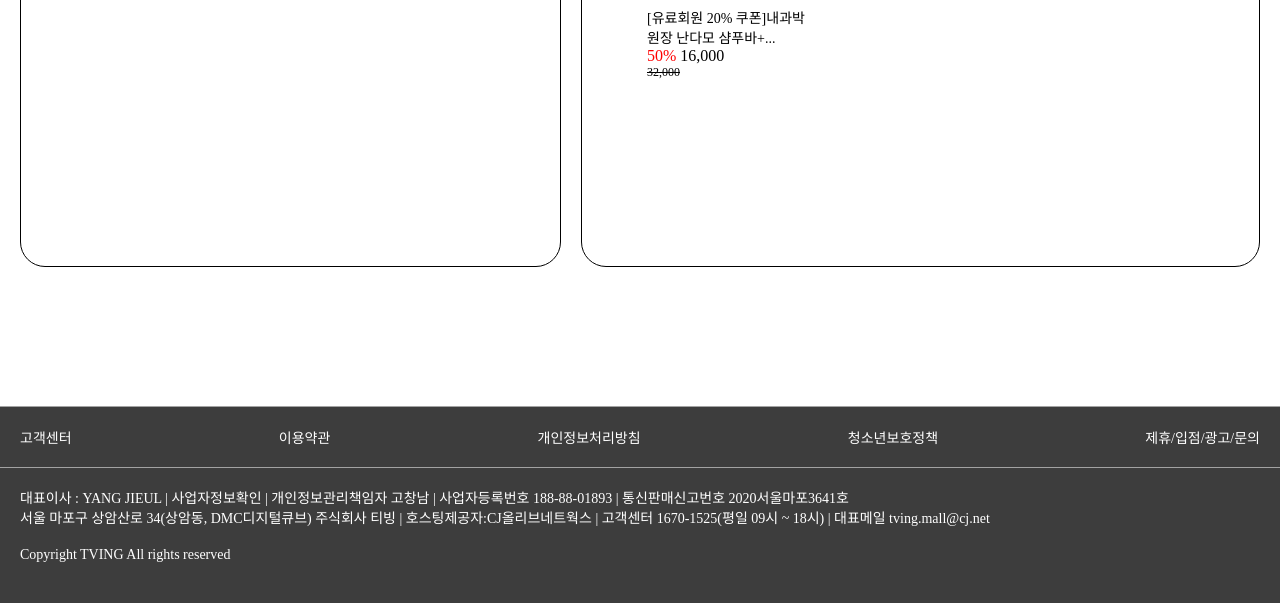
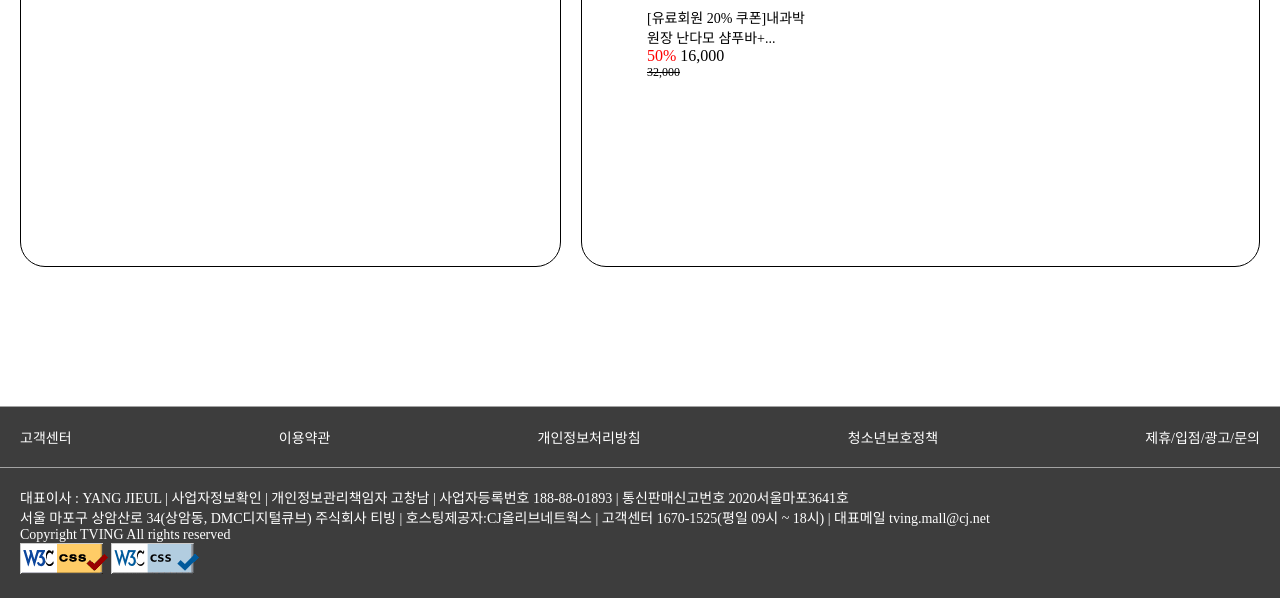
Before and after one commit to lucyseri/0504tvingmall, a plain HTML site: page index.html in a window 1280 px wide. Shown: the part 2429-3032 px from the top of the page. Drawn offline with Linux system fonts and the light colour scheme.

Commit message:
0504project
tvingmall0504

```diff
--- a/index.html
+++ b/index.html
@@ -1144,6 +1144,10 @@
             서울 마포구 상암산로 34(상암동, DMC디지털큐브) 주식회사 티빙 | 호스팅제공자:CJ올리브네트웍스 | 고객센터 1670-1525(평일 09시 ~ 18시) | 대표메일
             tving.mall@cj.net</p>
           <p>Copyright TVING All rights reserved</p>
+          <div class="test">
+            <img src="img/vcss.gif" alt="html">
+            <img src="img/vcss-blue.gif" alt="css">
+          </div>
         </div>
       </div>
     </div>
```
Also changed, not shown: img/vcss-blue.gif (added), img/vcss.gif (added).
